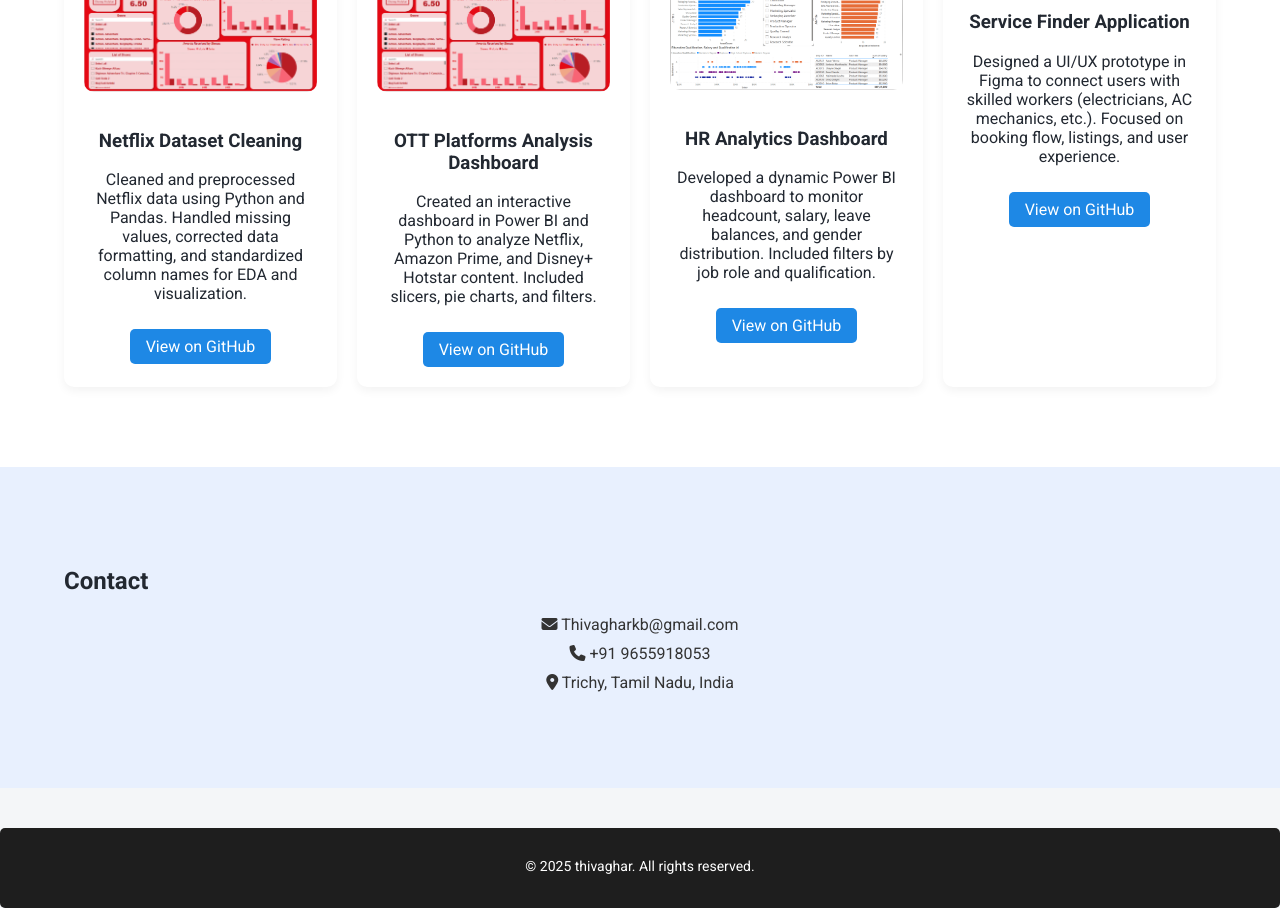
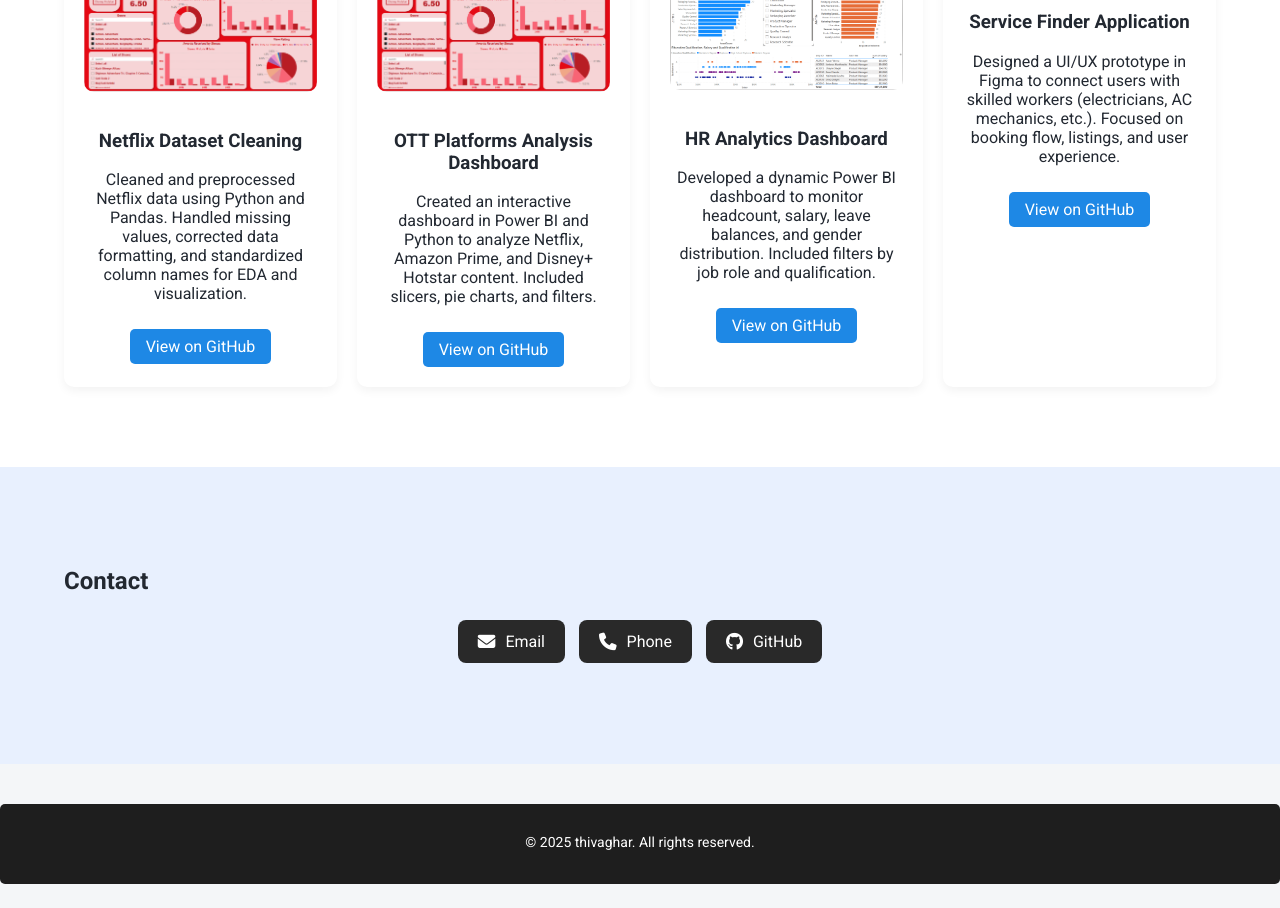
Before and after one commit to thivaghar/site, a plain HTML site: page index.html in a window 1280 px wide. Shown: the part 1532-2440 px from the top of the page. After the commit the page ends 2416 px from the top, so only its background shows below. Drawn offline with Linux system fonts and the light colour scheme.

Commit message:
index update1

```diff
--- a/index.html
+++ b/index.html
@@ -30,8 +30,8 @@
         <h2>Hi, I'm <span class="highlight">THIVAGHAR</span></h2>
         <p class="lead">I am a <span id="typed-role"></span></p>
         <div class="cta-buttons">
-          <a href="THIVAGHAR-K-B (3).pdf" class="btn secondary" target="_blank">View Resume</a>
-          <a href="THIVAGHAR-K-B (3).pdf" class="btn primary" download>Download CV</a>
+          <a href="thivagharkb-Resume.pdf" class="btn secondary" target="_blank">View Resume</a>
+          <a href="thivagharkb-Resume.pdf" class="btn primary" download>Download CV</a>
         </div>
       </div>
       <div class="home-image">
@@ -110,11 +110,18 @@
     <div class="container">
       <h2>Contact</h2>
       <ul class="contact-list">
-        <li><i class="fas fa-envelope"></i> Thivagharkb@gmail.com</li>
-        <li><i class="fas fa-phone"></i> +91 9655918053</li>
-        <li><i class="fas fa-map-marker-alt"></i> Trichy, Tamil Nadu, India</li>
+        <a href="mailto:thivagharkb@gmail.com" class="contact-icon">
+                <i class="fas fa-envelope"></i> Email
+            </a>
+            <a href="tel:09655918053" class="contact-icon">
+                <i class="fas fa-phone"></i> Phone
+            </a>
+            <a href="https://github.com/thivaghar/" target="_blank" class="contact-icon">
+                <i class="fab fa-github"></i> GitHub
+            </a>
       </ul>
     </div>
+
   </section>
 
   <footer class="footer">
```
